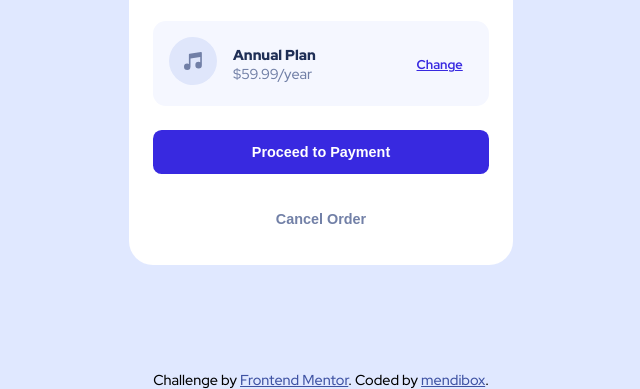
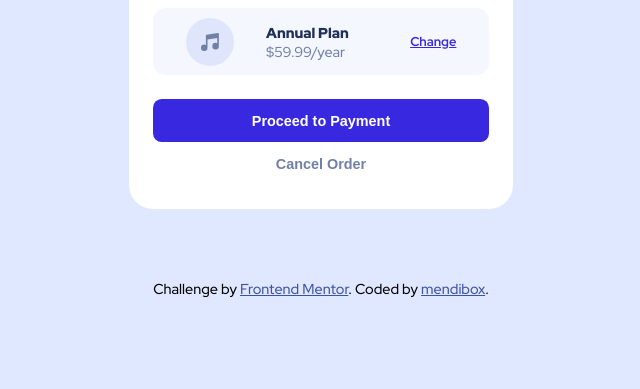
Before and after one commit to mendibox/order-summary-component, a plain HTML site: page index.html in a window 1280 px wide. Shown: the part 430-819 px from the top of the page, without its empty margins (319-959 px from the left). Drawn offline with Linux system fonts and the light colour scheme.

Commit message:
progressive enhancement

```diff
--- a/index.html
+++ b/index.html
@@ -29,25 +29,19 @@
         <div class="card-text">
           <h1>Order Summary</h1>
           <p>
-            You can now listen to millions of songs, audiobooks, and podcasts
-            on any device anywhere you like!
+            You can now listen to millions of songs, audiobooks, and podcasts on
+            any device anywhere you like!
           </p>
         </div>
         <div class="card-plan">
-          <div class="music-icon">
-            <img src="./images/icon-music.svg" alt="universal music icon" />
-          </div>
-          <div>
-            <p class="plan">Annual Plan <br><span class="price">$59.99/year</span></p>
-          </div>
-          <div>
-            <a href="#" class="change">Change</a>
-          </div>
+          <img src="./images/icon-music.svg" alt="" />
+          <p class="plan">
+            Annual Plan <br /><span class="price">$59.99/year</span>
+          </p>
+          <a href="#" class="change">Change</a>
         </div>
-        <div class="card-payment">
+        <div class="card-buttons">
           <button class="payment-btn">Proceed to Payment</button>
-        </div>
-        <div class="card-cancel">
           <button class="cancel-btn">Cancel Order</button>
         </div>
       </div>
--- a/style.css
+++ b/style.css
@@ -13,43 +13,39 @@ body {
 }
 
 .flex-container {
-    min-height: 100vh;
     display: flex;
-    align-items: center;
     justify-content: center;
     background-image: url('./images/pattern-background-mobile.svg');
-    background-size: 100vw 35vh;
+    background-size: contain;
     background-repeat: no-repeat;
 }
 
 .card {
+    margin: 70px 0;
     background-color: #fff;
-    width: 19.5em;
+    max-width: 20em;
     border-radius: 1.5em;
-    margin: 5em 1.5em;
+    overflow: hidden;
 }
 
 .card-text,
 .card-plan,
-.card-payment,
-.card-cancel {
-    margin: 1.5em 1.5em;
+.card-buttons {
+    margin: 1.5em;
 }
 
 .card-img {
     width: 100%;
-    border-radius: 1.5em 1.5em 0 0;
 }
 
 .card-text h1 {
+    font-size: 2rem;
     font-weight: 900;
-    font-size: 1.3rem;
     text-align: center;
     color: var(--neutral-color-3);
 }
 
 .card-text p {
-    font-size: 0.96rem;
     text-align: center;
     color: var(--neutral-color-2);
 }
@@ -59,10 +55,7 @@ body {
     border-radius: 0.8em;
     display: flex;
     align-items: center;
-}
-
-.music-icon {
-    margin: 1em;
+    justify-content: space-evenly;
 }
 
 .plan {
@@ -74,7 +67,7 @@ body {
 
 .price {
     color: var(--neutral-color-2);
-    font-weight: normal;
+    font-weight: 500;
 }
 
 .change {
@@ -133,19 +126,10 @@ body {
 
     .flex-container {
         background-image: url('./images/pattern-background-desktop.svg');
-        background-repeat: no-repeat;
-        background-size: 100vw 53vh;
+        background-size: contain;
     }
 
     .card {
-        width: 24em;
-    }
-
-    .card-text p {
-        padding: 0 1.7em;
-    }
-
-    .plan {
-        margin-right: 7em;
+        max-width: 24em;
     }
 }
```
